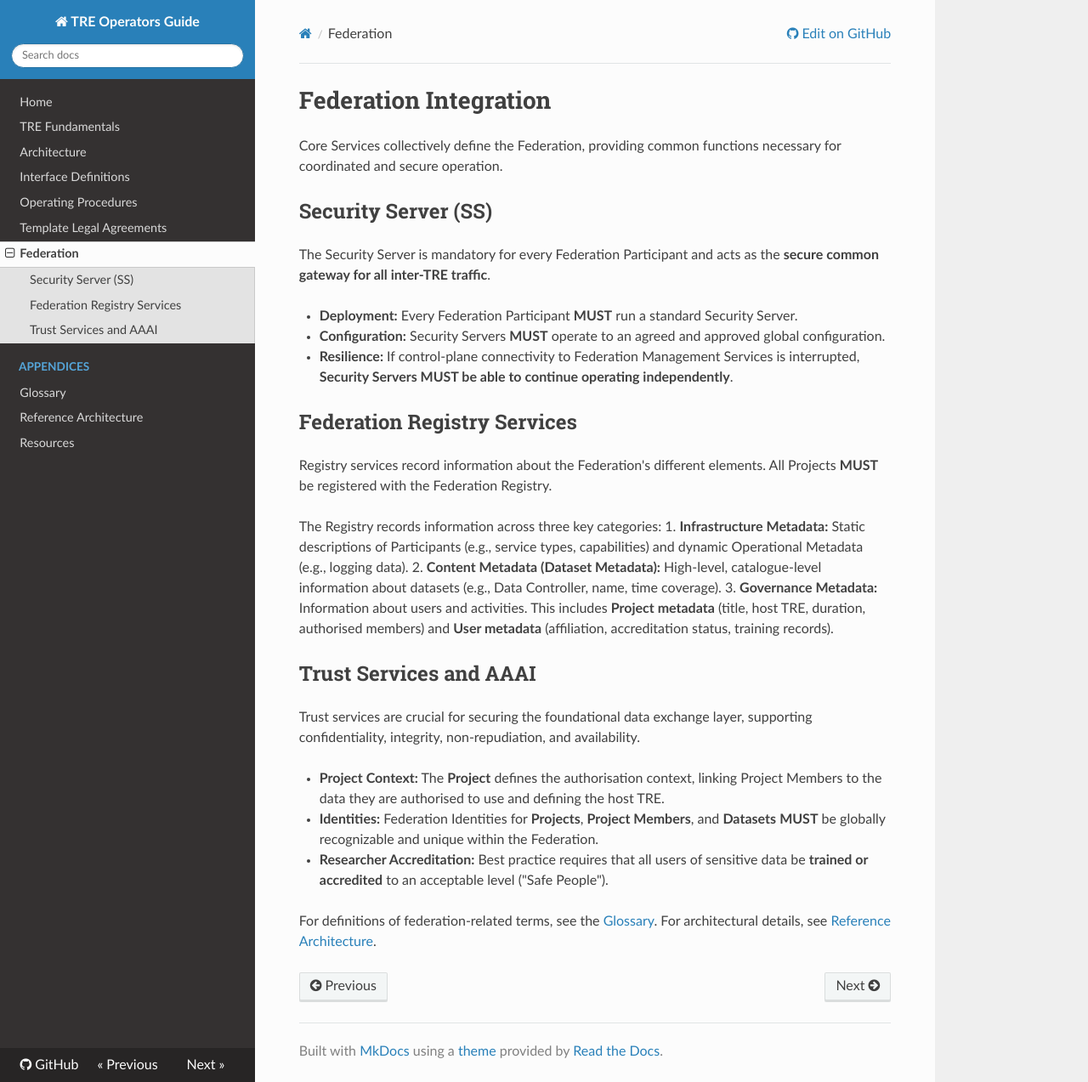
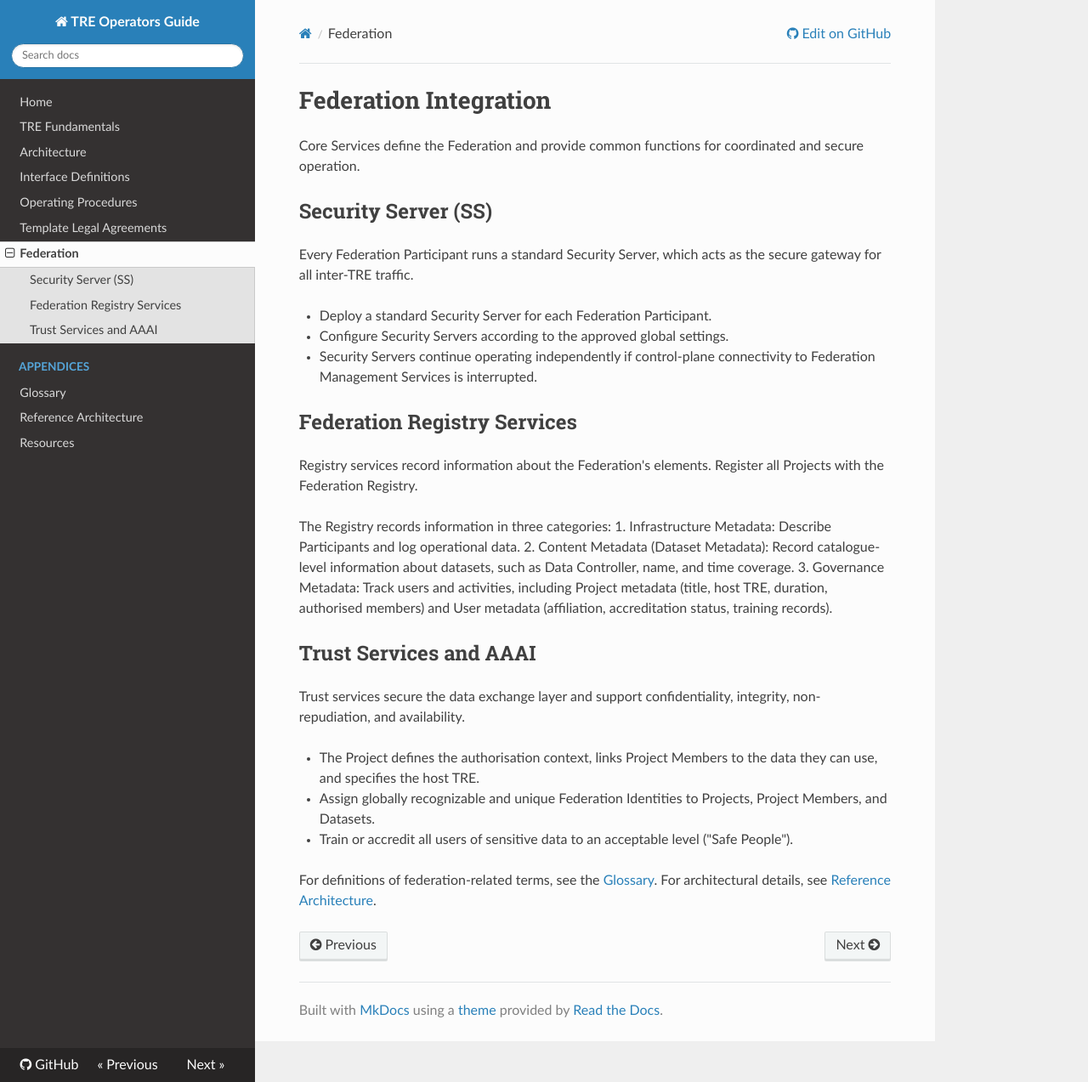
Before and after one commit to unioslo/tre-operators-docs, an MkDocs documentation site: the page built from docs/federation.md, in a window 1280 px wide and 1273 px high. Shown: the whole window at 85% size. Built offline with MkDocs 1.6.1, drawn with Linux system fonts in a browser that asks for light colours; nearby versions of some CDN libraries.

Commit message:
Refactor Federation documentation for clarity and conciseness

```diff
--- a/docs/federation.md
+++ b/docs/federation.md
@@ -1,30 +1,30 @@
 # Federation Integration
 
-Core Services collectively define the Federation, providing common functions necessary for coordinated and secure operation.
+Core Services define the Federation and provide common functions for coordinated and secure operation.
 
 ## Security Server (SS)
 
-The Security Server is mandatory for every Federation Participant and acts as the **secure common gateway for all inter-TRE traffic**.
+Every Federation Participant runs a standard Security Server, which acts as the secure gateway for all inter-TRE traffic.
 
-*   **Deployment:** Every Federation Participant **MUST** run a standard Security Server.
-*   **Configuration:** Security Servers **MUST** operate to an agreed and approved global configuration.
-*   **Resilience:** If control-plane connectivity to Federation Management Services is interrupted, **Security Servers MUST be able to continue operating independently**.
+- Deploy a standard Security Server for each Federation Participant.
+- Configure Security Servers according to the approved global settings.
+- Security Servers continue operating independently if control-plane connectivity to Federation Management Services is interrupted.
 
 ## Federation Registry Services
 
-Registry services record information about the Federation's different elements. All Projects **MUST** be registered with the Federation Registry.
+Registry services record information about the Federation's elements. Register all Projects with the Federation Registry.
 
-The Registry records information across three key categories:
-1.  **Infrastructure Metadata:** Static descriptions of Participants (e.g., service types, capabilities) and dynamic Operational Metadata (e.g., logging data).
-2.  **Content Metadata (Dataset Metadata):** High-level, catalogue-level information about datasets (e.g., Data Controller, name, time coverage).
-3.  **Governance Metadata:** Information about users and activities. This includes **Project metadata** (title, host TRE, duration, authorised members) and **User metadata** (affiliation, accreditation status, training records).
+The Registry records information in three categories:
+1. Infrastructure Metadata: Describe Participants and log operational data.
+2. Content Metadata (Dataset Metadata): Record catalogue-level information about datasets, such as Data Controller, name, and time coverage.
+3. Governance Metadata: Track users and activities, including Project metadata (title, host TRE, duration, authorised members) and User metadata (affiliation, accreditation status, training records).
 
 ## Trust Services and AAAI
 
-Trust services are crucial for securing the foundational data exchange layer, supporting confidentiality, integrity, non-repudiation, and availability.
+Trust services secure the data exchange layer and support confidentiality, integrity, non-repudiation, and availability.
 
-*   **Project Context:** The **Project** defines the authorisation context, linking Project Members to the data they are authorised to use and defining the host TRE.
-*   **Identities:** Federation Identities for **Projects**, **Project Members**, and **Datasets** **MUST** be globally recognizable and unique within the Federation.
-*   **Researcher Accreditation:** Best practice requires that all users of sensitive data be **trained or accredited** to an acceptable level ("Safe People").
+- The Project defines the authorisation context, links Project Members to the data they can use, and specifies the host TRE.
+- Assign globally recognizable and unique Federation Identities to Projects, Project Members, and Datasets.
+- Train or accredit all users of sensitive data to an acceptable level ("Safe People").
 
 For definitions of federation-related terms, see the [Glossary](appendices/glossary.md). For architectural details, see [Reference Architecture](appendices/reference-architecture.md).
```
